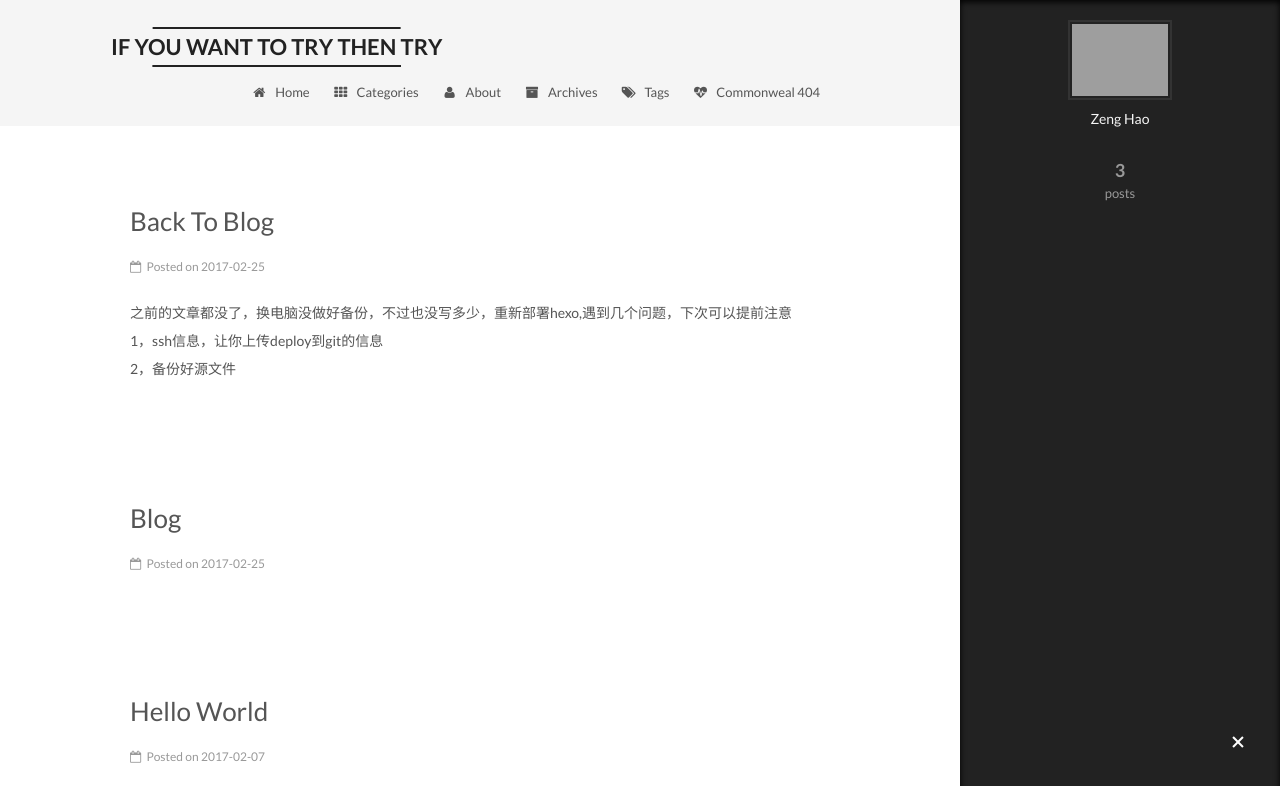
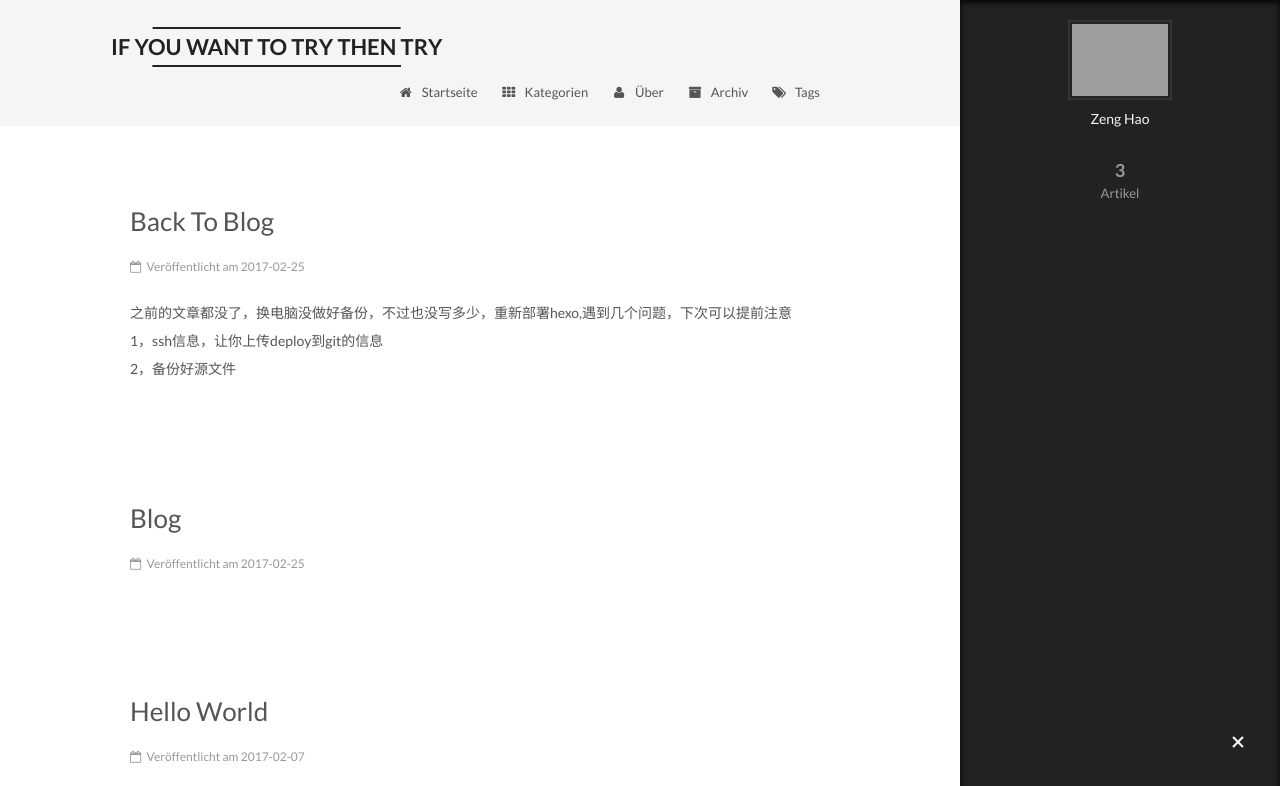
Before and after one commit to zenghao/zenghao.github.com, a plain HTML site: page index.html in a window 1280 px wide. Both pictures are taken after a click on the element 1238 px from the left and 743 px from the top of the page. Shown: the top 786 px of the page. Drawn offline with Linux system fonts and the light colour scheme; grey boxes are pictures that could not be loaded.

Commit message:
Site updated: 2017-02-28 22:37:19

```diff
--- a/index.html
+++ b/index.html
@@ -194,7 +194,7 @@
 
               <i class="menu-item-icon fa fa-fw fa-home"></i> <br />
 
-            Home
+            Startseite
           </a>
         </li>
 
@@ -204,7 +204,7 @@
 
               <i class="menu-item-icon fa fa-fw fa-th"></i> <br />
 
-            Categories
+            Kategorien
           </a>
         </li>
 
@@ -214,7 +214,7 @@
 
               <i class="menu-item-icon fa fa-fw fa-user"></i> <br />
 
-            About
+            Über
           </a>
         </li>
 
@@ -224,7 +224,7 @@
 
               <i class="menu-item-icon fa fa-fw fa-archive"></i> <br />
 
-            Archives
+            Archiv
           </a>
         </li>
 
@@ -235,16 +235,6 @@
               <i class="menu-item-icon fa fa-fw fa-tags"></i> <br />
 
             Tags
-          </a>
-        </li>
-
-
-        <li class="menu-item menu-item-commonweal">
-          <a href="/404.html" rel="section">
-
-              <i class="menu-item-icon fa fa-fw fa-heartbeat"></i> <br />
-
-            Commonweal 404
           </a>
         </li>
 
@@ -314,7 +304,7 @@
                 <i class="fa fa-calendar-o"></i>
               </span>
 
-                <span class="post-meta-item-text">Posted on</span>
+                <span class="post-meta-item-text">Veröffentlicht am</span>
 
               <time title="Post created" itemprop="dateCreated datePublished" datetime="2017-02-25T12:12:48+08:00">
                 2017-02-25
@@ -432,7 +422,7 @@
                 <i class="fa fa-calendar-o"></i>
               </span>
 
-                <span class="post-meta-item-text">Posted on</span>
+                <span class="post-meta-item-text">Veröffentlicht am</span>
 
               <time title="Post created" itemprop="dateCreated datePublished" datetime="2017-02-25T12:11:56+08:00">
                 2017-02-25
@@ -549,7 +539,7 @@
                 <i class="fa fa-calendar-o"></i>
               </span>
 
-                <span class="post-meta-item-text">Posted on</span>
+                <span class="post-meta-item-text">Veröffentlicht am</span>
 
               <time title="Post created" itemprop="dateCreated datePublished" datetime="2017-02-07T00:47:07+08:00">
                 2017-02-07
@@ -675,7 +665,7 @@
             <div class="site-state-item site-state-posts">
               <a href="/archives">
                 <span class="site-state-item-count">3</span>
-                <span class="site-state-item-name">posts</span>
+                <span class="site-state-item-name">Artikel</span>
               </a>
             </div>
 
@@ -729,7 +719,7 @@
 
 
 <div class="powered-by">
-  Powered by <a class="theme-link" href="https://hexo.io">Hexo</a>
+  Erstellt mit  <a class="theme-link" href="https://hexo.io">Hexo</a>
 </div>
 
 <div class="theme-info">
```
Also changed, not shown: 2017/02/07/hello-world/index.html (+9 -19 lines), 2017/02/25/Back-To-Blog/index.html (+7 -17 lines), 2017/02/25/Blog/index.html (+7 -17 lines), 404.html (+6 -16 lines), about/index.html (+6 -16 lines), archives/2017/02/index.html (+8 -18 lines), archives/2017/index.html (+8 -18 lines), archives/index.html (+8 -18 lines), categories/index.html (+6 -16 lines), tags/index.html (+6 -16 lines).
